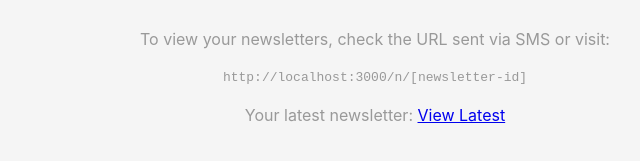
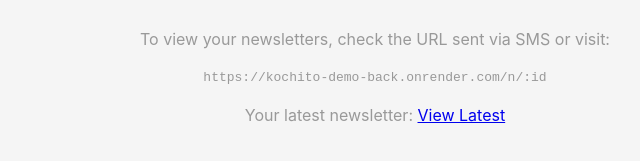
Before and after one commit to amaya-j/kochito-demo, a website: page public/my-newsletters.html in a window 1280 px wide. Shown: the part 187-348 px from the top of the page, 265-905 px from the left. Drawn offline with Linux system fonts and the light colour scheme.

Commit message:
Point frontend to Render backend

```diff
--- a/public/my-newsletters.html
+++ b/public/my-newsletters.html
@@ -61,7 +61,7 @@
     document.getElementById('newsletters').innerHTML = `
       <div class="empty">
         <p>To view your newsletters, check the URL sent via SMS or visit:</p>
-        <p><code>http://localhost:3000/n/[newsletter-id]</code></p>
+        <p><code>https://kochito-demo-back.onrender.com/n/:id</code></p>
         <p style="margin-top: 20px;">Your latest newsletter: <a href="/n/6e0d488c-1eca-41aa-8e29-5250a4cf1f1d">View Latest</a></p>
       </div>
     `;
```
Also changed, not shown: 1 other file.
